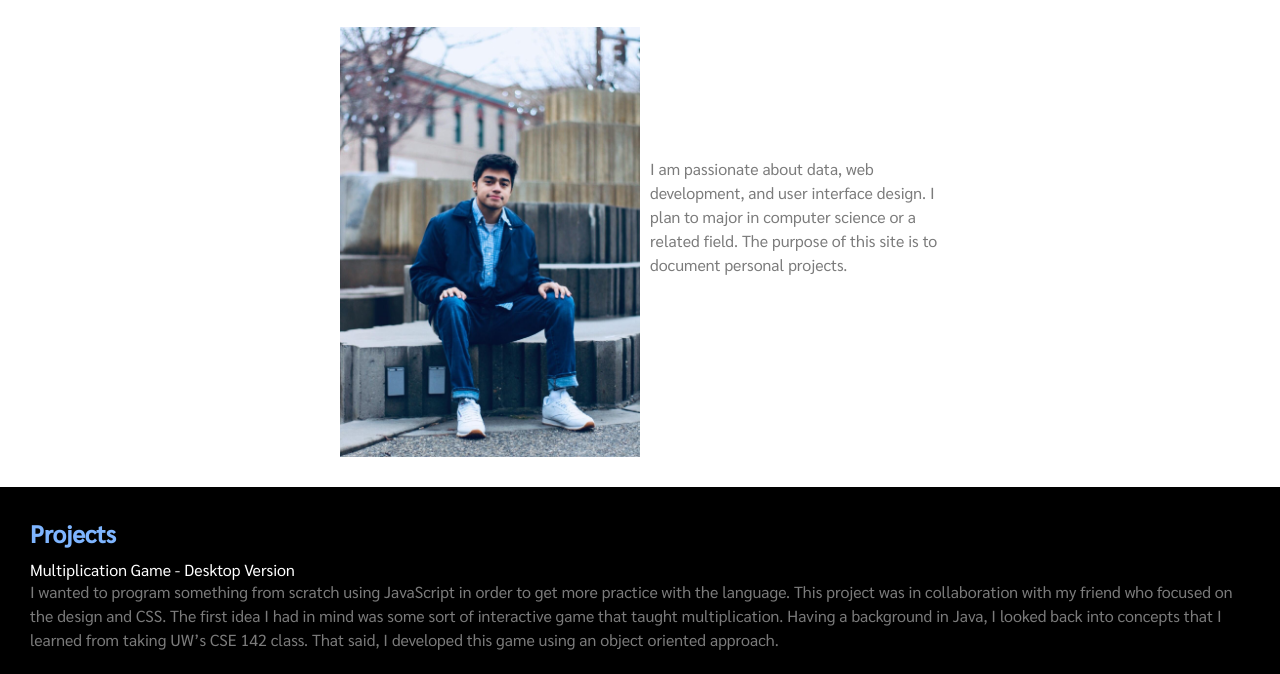
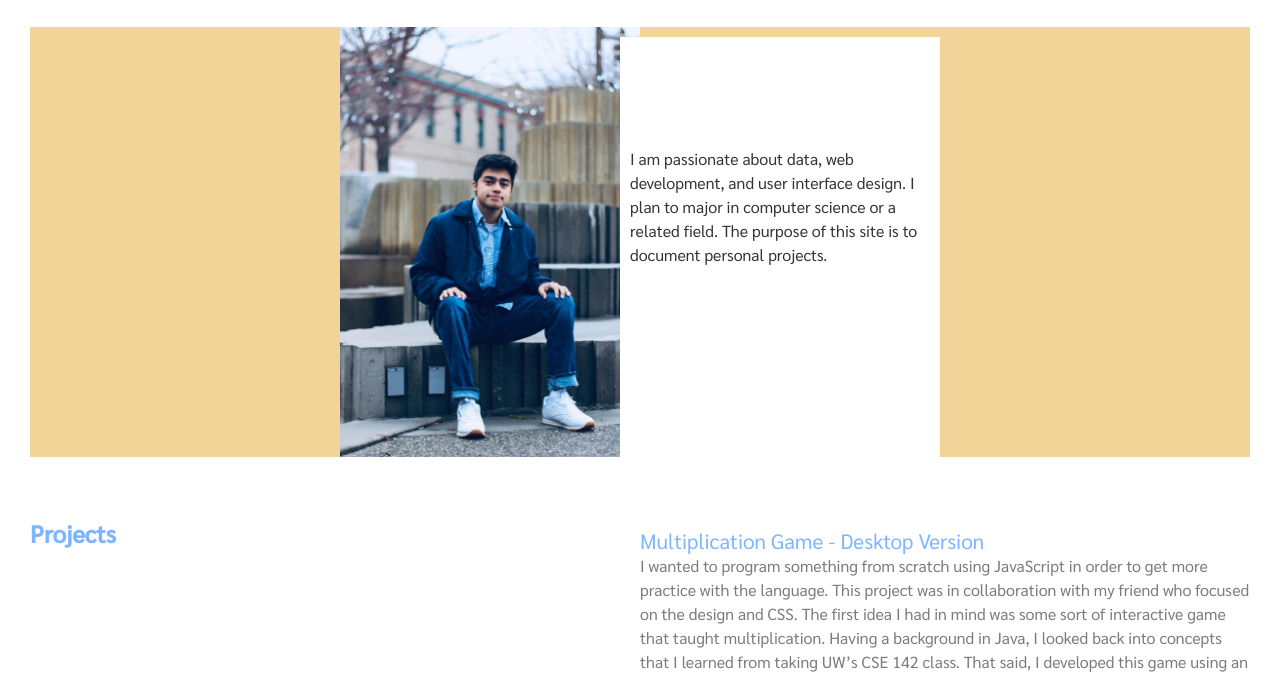
Before and after one commit to rogerb1/rb_projects, a plain HTML site: page index.html in a window 1280 px wide. Shown: the part 273-947 px from the top of the page. Drawn offline with Linux system fonts and the light colour scheme.

Commit message:
Add background color

```diff
--- a/css/style.css
+++ b/css/style.css
@@ -62,7 +62,7 @@ p {
 
 .projects {
     padding: 30px;
-    background: black;
+
     display: flex;
     flex-direction: column;
     justify-content: space-around;
@@ -88,10 +88,15 @@ article {
 .link {
     text-decoration: none;
     margin-top: 10px;
-    color: #fff;
+    font-size: 1.3em;
+    color:  #7eb5ff;
 }
 
-@media screen and (min-width: 600px) {
+.project-about {
+    font-size: 16px;
+}
+
+@media screen and (min-width: 620px) {
     img {
         width: 320px;
         height: 350px;
@@ -100,15 +105,25 @@ article {
 
     .bio-p {
         height: 300px;
+        color: #333;
     }
 
     .pic-bio {
         display: grid;
         grid-template-columns: 1fr 300px 300px 1fr;
+        background:#F2D398;
     }
 
     .biography {
         display: flex;
         margin-left: 10px;
+        padding: 10px;
+        background: white ;
+        margin-left: -20px;
+    }
+
+    .projects {
+        display: grid;
+        grid-template-columns: 1fr 1fr;
     }
   }
```
